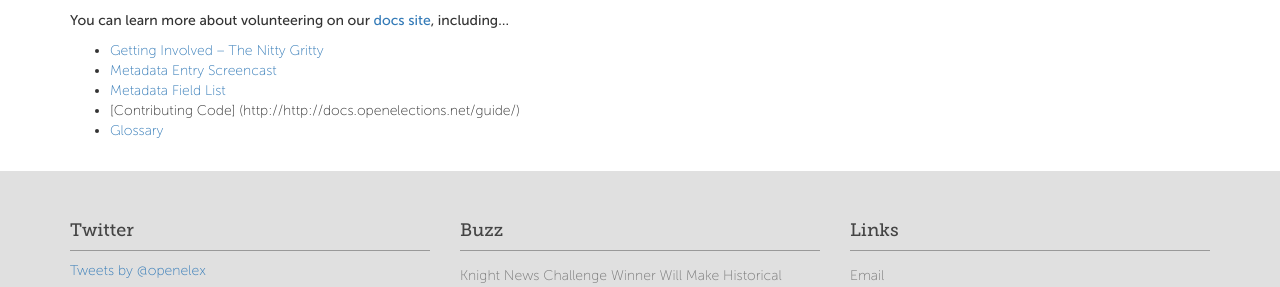
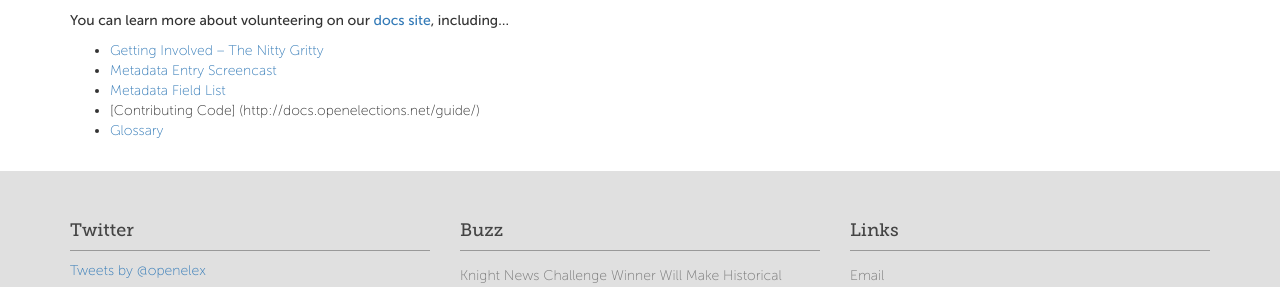
Before and after one commit to openelections/openelections.github.io, a Jekyll site: the page built from get_involved.md, in a window 1280 px wide. Shown: the part 349-636 px from the top of the page. Built offline with Jekyll 4.4.1, drawn with Linux system fonts in a browser that asks for light colours; nearby versions of some CDN libraries; Markdown is read by kramdown in place of the engine named in the settings; comment, search, counter and statistics services are not loaded; some of the changed lines change nothing that is shown.

Commit message:
Update get_involved.md

```diff
--- a/get_involved.md
+++ b/get_involved.md
@@ -12,5 +12,5 @@ For this effort, we are looking for volunteers to help identify and format resul
 * [Getting Involved – The Nitty Gritty](http://docs.openelections.net/getting-involved/)
 * [Metadata Entry Screencast](http://docs.openelections.net/metadata-screencast/)
 * [Metadata Field List](http://docs.openelections.net/election-metadata/)
-* [Contributing Code] (http://http://docs.openelections.net/guide/)
+* [Contributing Code] (http://docs.openelections.net/guide/)
 * [Glossary](http://docs.openelections.net/glossary/)
```
